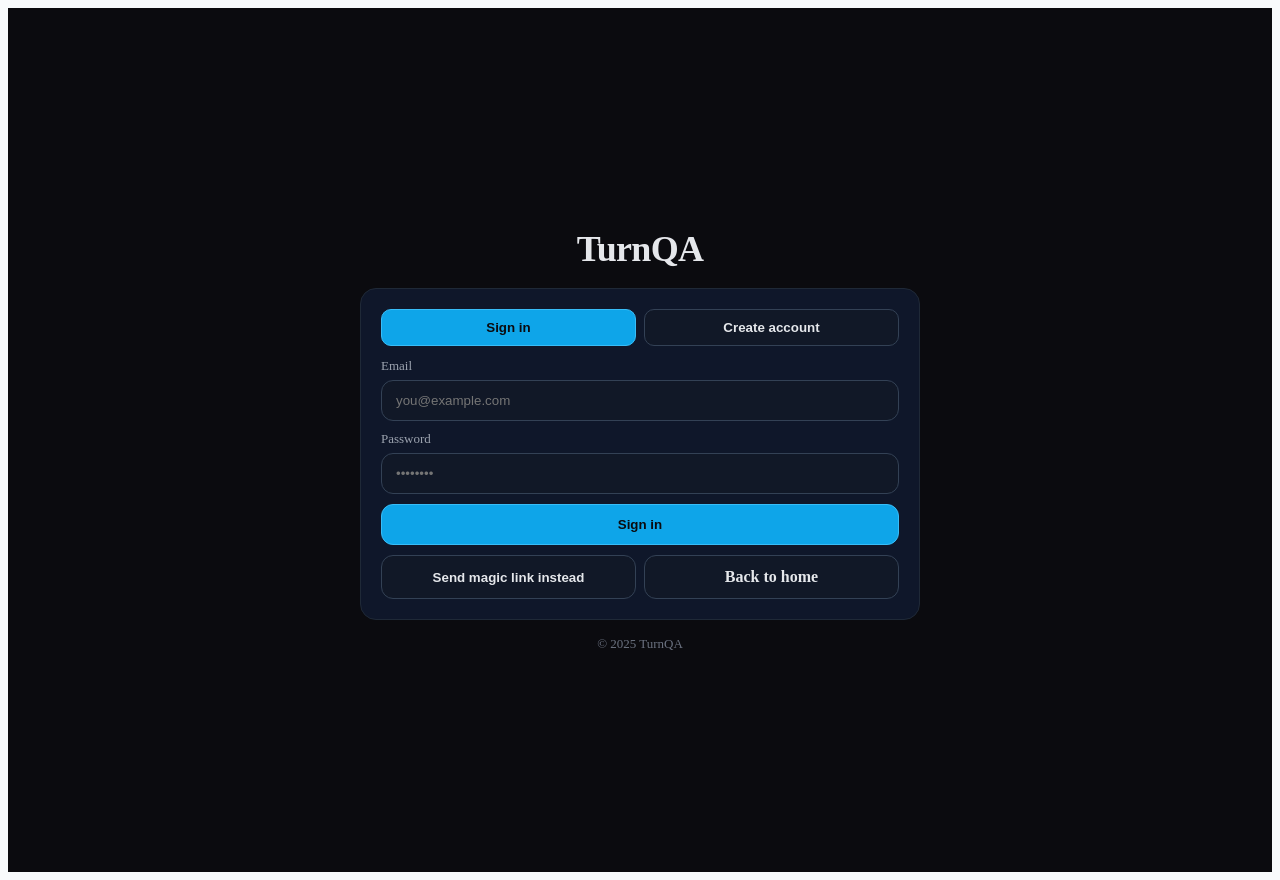
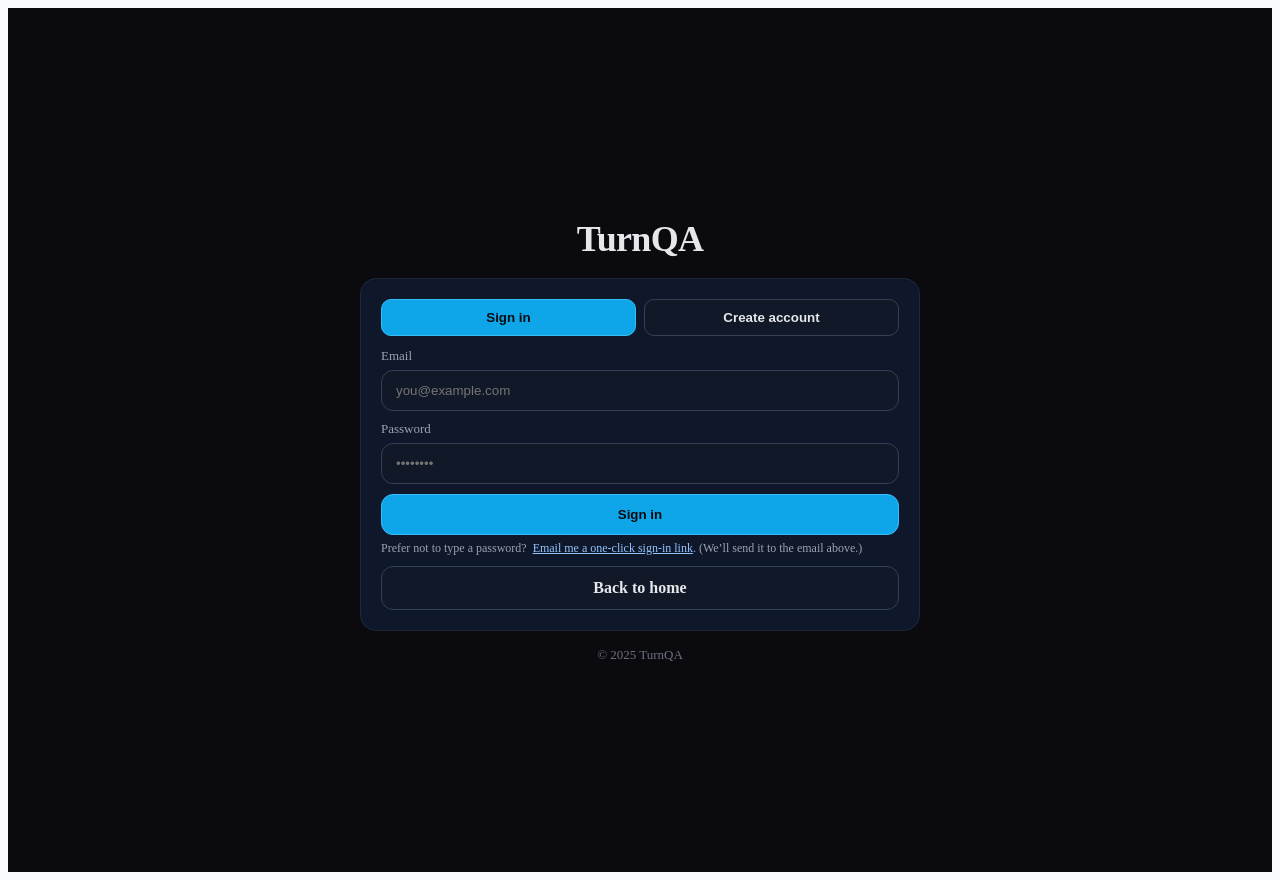
Before and after one commit to dmeadows001/turn-qa, a Next.js app: page /auth/signin in a window 1280 px wide. Built offline with nearby package versions, Linux system fonts and the light colour scheme; no server answers.

Commit message:
Update signin.js

```diff
--- a/pages/auth/signin.js
+++ b/pages/auth/signin.js
@@ -12,7 +12,7 @@ const supabase = createClient(
 export default function SignIn() {
   const router = useRouter();
   const urlMode = (router.query?.mode || '').toString();
-  const [mode, setMode] = useState(urlMode === 'signup' ? 'signup' : 'signin');
+  const [mode, setMode] = useState(urlMode === 'signup' ? 'signup' : 'signin'); // 'signin' | 'signup'
   const [session, setSession] = useState(null);
 
   const [email, setEmail] = useState('');
@@ -66,7 +66,10 @@ export default function SignIn() {
         email, password, options: { emailRedirectTo: redirectTo }
       });
       if (error) throw error;
-      setMsg(data.session ? 'Account created — redirecting…' : 'Account created. Check your email to confirm, then sign in.');
+      // If confirm-email is enabled, no session yet—tell user to check email once.
+      setMsg(data.session
+        ? 'Account created — redirecting…'
+        : 'Account created. If email confirmation is required, check your inbox and then sign in.');
     } catch (err) {
       setMsg(err.message || 'Sign-up failed');
     } finally {
@@ -78,15 +81,15 @@ export default function SignIn() {
     e.preventDefault();
     try {
       setMsg('');
-      if (!email) throw new Error('Enter your email.');
+      if (!email) throw new Error('Enter your email to receive a link.');
       setLoading(true);
       const { error } = await supabase.auth.signInWithOtp({
         email, options: { emailRedirectTo: redirectTo }
       });
       if (error) throw error;
-      setMsg('Magic link sent. Check your email.');
+      setMsg('We emailed you a one-click sign-in link.');
     } catch (err) {
-      setMsg(err.message || 'Failed to send magic link');
+      setMsg(err.message || 'Failed to send sign-in link');
     } finally {
       setLoading(false);
     }
@@ -178,6 +181,8 @@ export default function SignIn() {
     boxSizing: 'border-box',
   };
   const muted = { color: '#9ca3af' };
+  const helper = { color: '#9ca3af', fontSize: 12, marginTop: 6 };
+  const linky = { color: '#93c5fd', textDecoration: 'underline', cursor: 'pointer', marginLeft: 6 };
   const footer = { textAlign: 'center', marginTop: 16, color: '#6b7280', fontSize: 13 };
 
   return (
@@ -209,7 +214,9 @@ export default function SignIn() {
                 <button onClick={() => setMode('signup')} style={tab(mode === 'signup')}>Create account</button>
               </div>
 
-              <form onSubmit={mode === 'signin' ? doSignIn : doSignUp}>
+              {mode === 'signin' ? (
+                <>
+                  <form onSubmit={doSignIn}>
                     <label style={label} htmlFor="email">Email</label>
                     <input id="email" type="email" placeholder="you@example.com" style={input}
                       value={email} onChange={e => setEmail(e.target.value)} />
@@ -219,16 +226,47 @@ export default function SignIn() {
                       value={password} onChange={e => setPassword(e.target.value)} />
 
                     <button type="submit" disabled={loading} style={btnPrimary}>
-                  {loading ? (mode === 'signin' ? 'Signing in…' : 'Creating…') : (mode === 'signin' ? 'Sign in' : 'Create account')}
+                      {loading ? 'Signing in…' : 'Sign in'}
                     </button>
                   </form>
 
+                  <div style={helper}>
+                    Prefer not to type a password?
+                    <a href="#" onClick={sendMagicLink} style={linky}>
+                      Email me a one-click sign-in link
+                    </a>
+                    . (We’ll send it to the email above.)
+                  </div>
+
                   <div style={{ ...row, marginTop: 10 }}>
-                <button onClick={sendMagicLink} disabled={loading || !email} style={btnAlt}>
-                  {loading ? 'Sending…' : 'Send magic link instead'}
-                </button>
                     <a href="/" style={btnAlt}>Back to home</a>
                   </div>
+                </>
+              ) : (
+                <>
+                  <form onSubmit={doSignUp}>
+                    <label style={label} htmlFor="email">Email</label>
+                    <input id="email" type="email" placeholder="you@example.com" style={input}
+                      value={email} onChange={e => setEmail(e.target.value)} />
+
+                    <label style={label} htmlFor="password">Password</label>
+                    <input id="password" type="password" placeholder="Choose a secure password" style={input}
+                      value={password} onChange={e => setPassword(e.target.value)} />
+
+                    <button type="submit" disabled={loading} style={btnPrimary}>
+                      {loading ? 'Creating…' : 'Create account'}
+                    </button>
+                  </form>
+
+                  <div style={helper}>
+                    We’ll sign you in right away. If your email requires confirmation, we’ll also send a quick verification.
+                  </div>
+
+                  <div style={{ ...row, marginTop: 10 }}>
+                    <a href="/" style={btnAlt}>Back to home</a>
+                  </div>
+                </>
+              )}
 
               {msg && (
                 <div style={{ marginTop: 12, color: msg.match(/link|Signed in|created|redirecting/i) ? '#22c55e' : '#fca5a5' }}>
```
Lines whose indentation alone changed are shown as unchanged.
